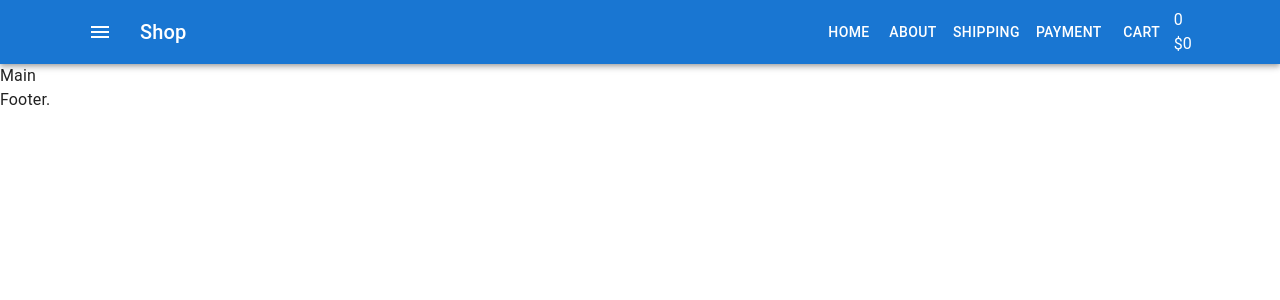
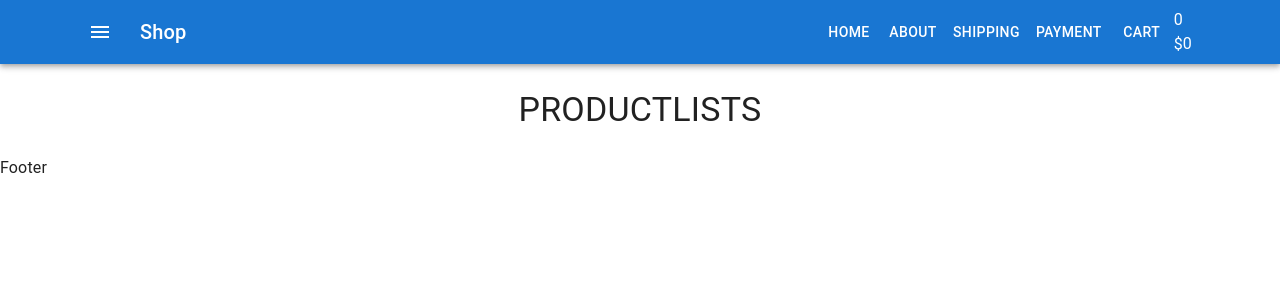
Before and after one commit to yuriystepaniuk/react-fake-shop, a React (Create React App) app: page / in a window 1280 px wide. Shown: the top 300 px of the page. Built offline with nearby package versions, Linux system fonts and the light colour scheme.

Commit message:
add style using style with component

```diff
--- /dev/null
+++ b/src/components/Products/ProductsList.tsx
@@ -0,0 +1,23 @@
+import { Typography } from '@mui/material'
+import React from 'react'
+
+type Props = {}
+
+const ProductsList = (props: Props) => {
+    return (
+        <>
+            <Typography
+                align="center"
+                variant="h4"
+                style={{
+                    margin: '25px 0',
+                    textTransform: 'uppercase',
+                }}
+            >
+                ProductLists
+            </Typography>
+        </>
+    )
+}
+
+export default ProductsList
--- a/src/container/Footer/Footer.tsx
+++ b/src/container/Footer/Footer.tsx
@@ -3,7 +3,9 @@
 type Props = {}
 
 const Footer = (props: Props) => {
-  return <div>Footer.</div>
+  return (
+    <div>Footer</div>
+  )
 }
 
 export default Footer
--- a/src/container/Main/Main.tsx
+++ b/src/container/Main/Main.tsx
@@ -1,9 +1,18 @@
+
+import { Container } from '@mui/material'
+import Home from 'pages/Home/Home'
 import React from 'react'
 
 type Props = {}
 
 const Main = (props: Props) => {
-  return <div>Main</div>
+  return (
+    <main>
+      <Container maxWidth="lg">
+        <Home />
+      </Container>
+    </main>
+  )
 }
 
 export default Main
--- /dev/null
+++ b/src/pages/Home/Home.tsx
@@ -0,0 +1,14 @@
+import ProductsList from 'components/Products/ProductsList'
+import React from 'react'
+
+type Props = {}
+
+const Home = (props: Props) => {
+  return (
+    <>
+        <ProductsList />
+    </>
+  )
+}
+
+export default Home
```
